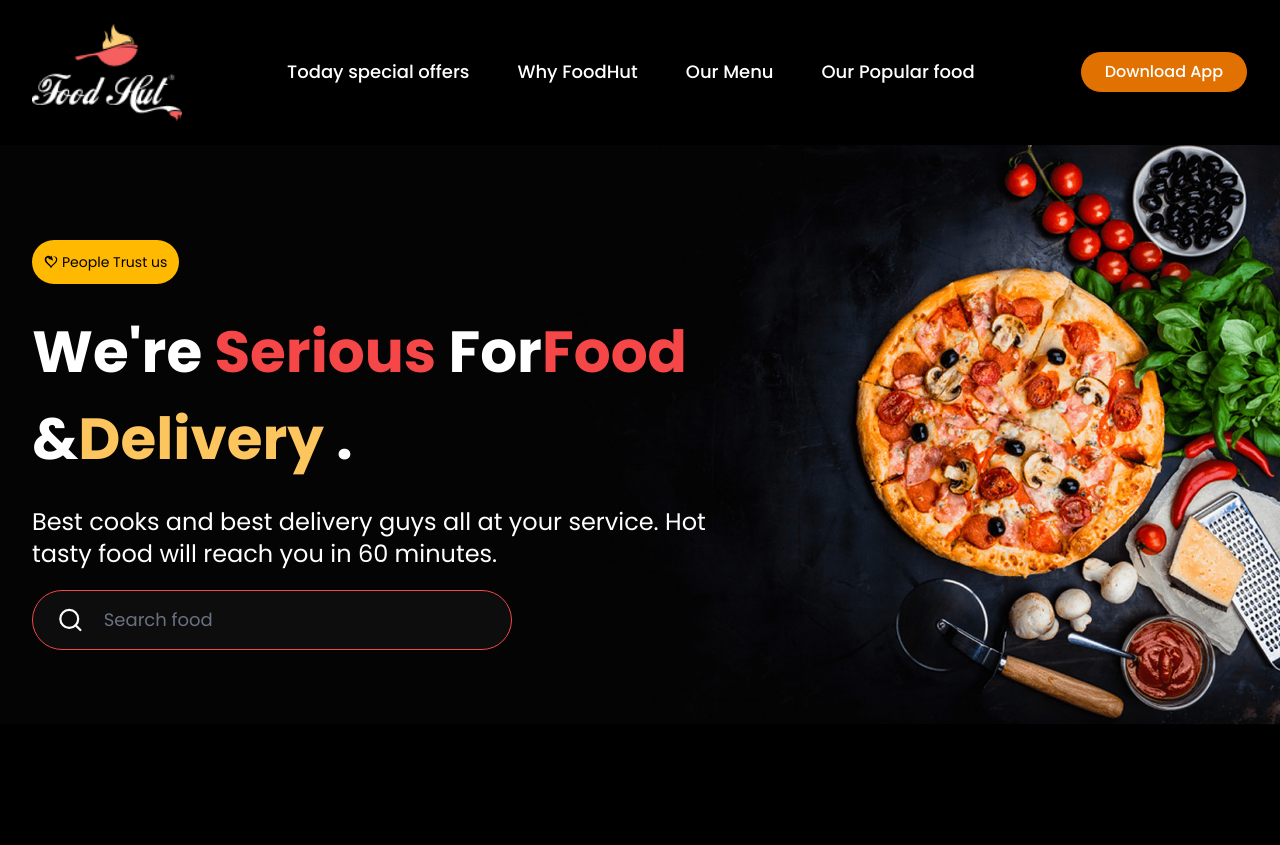
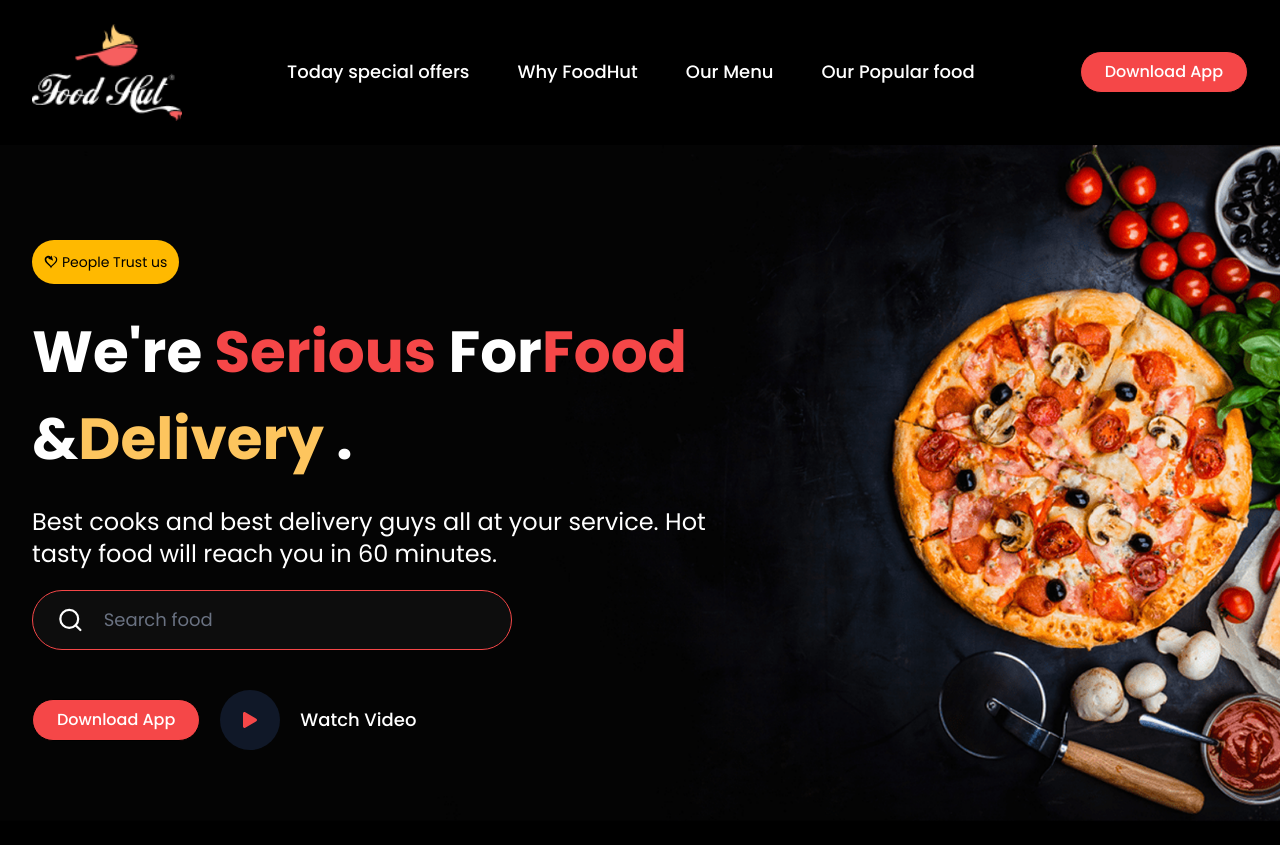
Before and after one commit to mahirTheCoder/Food-Hut, a Next.js app: page / in a window 1280 px wide. Before the commit the page ends 800 px from the top, so only its background shows below. Built offline with nearby package versions, Linux system fonts and the light colour scheme.

Commit message:
banner complete

```diff
--- a/src/app/Componets/Banner.jsx
+++ b/src/app/Componets/Banner.jsx
@@ -2,12 +2,13 @@ import React from "react";
 import banner from "../../../public/banner.png";
 import { GiSelfLove } from "react-icons/gi";
 import { FiSearch } from "react-icons/fi";
+import { FaPlay } from "react-icons/fa";
 
 const Banner = () => {
   return (
     <section id="Banner">
       <div
-        className=" flex items-center  h-[600px] w-full bg-cover bg-center"
+        className=" flex items-center  h-[700px] w-full bg-cover bg-center"
         style={{ backgroundImage: `url(${banner.src})` }}
       >
         <div className="container">
@@ -24,13 +25,27 @@ const Banner = () => {
             Best cooks and best delivery guys all at your service. Hot tasty
             food will reach you in 60 minutes.
           </p>
-          <div className="w-120 h-15 bg-[#0D0D0D] text-gray-700 rounded-4xl border border-[#F54748] flex items-center gap-5 text-lg font-normal px-6">
+
+          {/* --------search part----- */}
+          <div className="w-120 h-15 bg-[#0D0D0D] text-gray-700 rounded-4xl border border-[#F54748] flex items-center gap-5 text-lg font-normal px-6 mb-10">
             <FiSearch className="text-3xl text-white" />
             <input
               type="text"
               placeholder="Search food"
               className="w-full h-full bg-transparent outline-none  text-white placeholder-gray-500 rounded-4xl"
             />
+          </div>
+
+          {/* -------download part--- */}
+          <div className="allItems flex gap-5 items-center">
+            <button className="px-6 py-2 bg-[#F54748] rounded-full border border-black font-medium text-white transition hover:bg-black">
+              Download App
+            </button>
+            <button className="h-15 w-15 shadow-amber-700 bg-gray-900 flex justify-center items-center text-[#F54748] rounded-4xl">
+              <FaPlay />
+            </button>
+
+            <p className="text-white text-lg font-medium">Watch Video</p>
           </div>
         </div>
       </div>
--- a/src/app/Componets/Navbar.jsx
+++ b/src/app/Componets/Navbar.jsx
@@ -29,7 +29,7 @@ const Navbar = () => {
         </nav>
 
         {/* Button */}
-        <button className="px-6 py-2 bg-amber-600 rounded-full border border-black font-medium text-white transition hover:bg-black">
+        <button className="px-6 py-2 bg-[#F54748] rounded-full border border-black font-medium text-white transition hover:bg-black">
           Download App
         </button>
 
```
